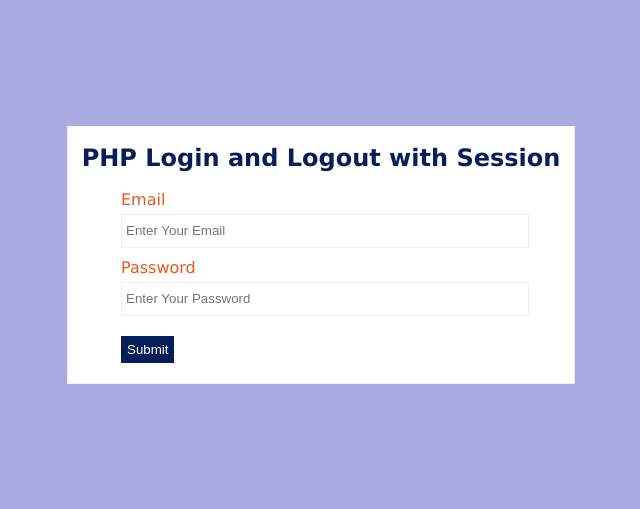
After one commit to Vishnu5051/VI_COVID-PROJECT, a PHP site: page / in a window 1280 px wide. The commit adds this page. Shown: the top 509 px of the page, without its empty margins (319-959 px from the left). Run offline with PHP 8.4, Linux system fonts and the light colour scheme.

Commit message:
Add files via upload

```diff
--- /dev/null
+++ b/config.php
@@ -0,0 +1,15 @@
+<?php
+	$host = 'localhost';
+	$DBUser = "root";
+	$DBPassword = '';
+	$db = 'demo';
+
+
+	$conn = mysqli_connect($host,$DBUser, $DBPassword, $db);
+
+	if(!$conn)
+	{
+		die(mysqli_error());
+	}
+
+?>
--- /dev/null
+++ b/index.php
@@ -0,0 +1,104 @@
+<?php
+	require('config.php');
+	session_start();
+
+
+	if(isset($_POST['submit']))
+	{
+		if((isset($_POST['email']) && $_POST['email'] !='') && (isset($_POST['password']) && $_POST['password'] !=''))
+		{
+			$email =$_POST['email'];
+			$password = $_POST['password'];
+			$email = $_POST['email'];
+
+
+			$host = 'localhost';
+	                $DBUser = "root";
+	                $DBPassword = '';
+	                $db = 'demo';
+
+
+	$conn = mysqli_connect($host,$DBUser, $DBPassword, $db);
+
+			$sql=mysqli_query($conn,"SELECT * FROM users where email='$email' and password='$password'");
+             $row  = mysqli_fetch_array($sql);
+            if(is_array($row))
+
+		    	{
+
+
+
+					$_SESSION['user_id'] = $row['id'];
+					$_SESSION['first_name'] = $row['first_name'];
+					$_SESSION['last_name'] = $row['last_name'];
+
+					//echo "<pre>";
+					//print_r($_SESSION);
+					//echo "</pre>";
+					//exit;
+
+					header('location:dashboard.php');
+					exit;
+
+				}
+				else
+				{
+					$errorMsg =  "Wrong Email Or Password";
+				}
+			}
+			else
+			{
+				$errorMsg =  "No User Found";
+			}
+		}
+
+?>
+
+<!DOCTYPE html>
+<html>
+<head>
+<title>Login Page | PHP Login and logout example with session</title>
+<link rel="stylesheet" href="style.css">
+</head>
+
+<body>
+
+	<div class="container">
+		<h1>PHP Login and Logout with Session</h1>
+		<?php
+			if(isset($errorMsg))
+			{
+				echo "<div class='error-msg'>";
+				echo $errorMsg;
+				echo "</div>";
+				unset($errorMsg);
+			}
+
+			if(isset($_GET['logout']))
+			{
+				echo "<div class='success-msg'>";
+				echo "You have successfully logout";
+				echo "</div>";
+
+			}
+
+
+
+		?>
+		<form action="<?php echo $_SERVER['PHP_SELF']?>" method="post">
+			<div class="field-container">
+				<label>Email</label>
+				<input type="email" name="email" required placeholder="Enter Your Email">
+			</div>
+			<div class="field-container">
+				<label>Password</label>
+				<input type="password" name="password" required placeholder="Enter Your Password">
+			</div>
+			<div class="field-container">
+				<button type="submit" name="submit">Submit</button>
+			</div>
+
+		</form>
+	</div>
+</body>
+</html>
--- a/style.css
+++ b/style.css
@@ -1,154 +1,92 @@
-body {
+body{
+	font-family:verdana;
+	background-color:#aaaae3;
+}
 
-    background: #ffffff;
+.container{
+	width:40%;
+	margin:10% auto;
+	border:1px solid #eeeeee;
+	background:#ffffff;
+}
 
-    display: flex;
+.container-dashboard{
+	width:90%;
+	border:1px solid #eeeeee;
+	background:#ffffff;
+	padding:10px;
+}
 
-    justify-content: center;
+.field-container{
+	margin:10px auto;
+	width:400px;
+}
 
-    align-items: center;
+h1{
+	text-align:center;
+	line-height:30px;
+	font-size:24px;
+	color:#061e5a;
+}
 
-    height: 100vh;
+label{
+	display:block;
+	padding-bottom:5px;
+	color:#F05519;
+	font-weight:500;
+}
 
-    flex-direction: column;
-
-	background-image: tulip-garden-apr11.png;
+input[type=email],input[type=password]{
+	border:1px solid #eeeeee;
+	width:100%;
+	height:30px;
+	padding-left:4px;
 
 }
 
-*{
-
-    font-family: cursive;
-
-    box-sizing: padding-box;
-
-}
-
-form {
-
-    width: 1000px;
-
-    border: 3px solid rgb(177, 142, 142);
-
-    padding: 20px;
-
-    background: rgb(85, 54, 54);
-
-	background-color: transparent;
-
-
-    filter: alpha(opacity=50);
-    opacity: 0.6;
-
-    border-radius: 20px;
-
-	background-image: url("tulip-garden-apr11.png");
-}
-
-h2 {
-
-    text-align: center;
-
-    margin-bottom: 40px;
-
-}
-
-input {
-
-    display: block;
-
-    border: 2px solid #ccc;
-
-    width: 95%;
-
-    padding: 10px;
-
-    margin: 10px auto;
-
-    border-radius: 5px;
-
-}
-
-label {
-
-    color: #888;
-
-    font-size: 18px;
-
-    padding: 10px;
-
-}
-
-button {
-
-    float: right;
-
-    background: rgb(35, 174, 202);
-
-    padding: 10px 15px;
-
-    color: #fff;
-
-    border-radius: 5px;
-
-    margin-right: 10px;
-
-    border: none;
-
+button{
+	background:#061e5a;
+	border:1px solid #061e5a;
+	color:#ffffff;
+	margin:10px 0px;
+	padding:5px;
 }
 
 button:hover{
-
-    opacity: .10;
-
+	background:#F05519;
+	border:1px solid #F05519;
 }
 
-.error {
 
-   background: #F2DEDE;
-
-   color: #0c0101;
-
-   padding: 10px;
-
-   width: 95%;
-
-   border-radius: 5px;
-
-   margin: 20px auto;
-
+.error-msg{
+	border:1px solid #ee0000;
+	background:#ee0000;
+	color:#ffffff;
+	padding:2px;
+	font-size:13px;
 }
 
-h1 {
-
-    text-align: center;
-
-    color: rgb(134, 3, 3);
-
+.success-msg{
+	border:1px solid #0ebc6f;
+	background:#0ebc6f;
+	color:#ffffff;
+	font-size:13px;
+	padding:2px;
 }
 
-a {
 
-    float: right;
-
-    background: rgb(183, 225, 233);
-
-    padding: 10px 15px;
-
-    color: #fff;
-
-    border-radius: 10px;
-
-    margin-right: 10px;
-
-    border: none;
-
-    text-decoration: none;
-
+.user-name{
+	color:#ee0000;
 }
 
-a:hover{
-
-    opacity: .7;
-
+.logout-link{
+	margin-top:10px;
+	display:block;
+	background:#061e5a;
+	border:1px solid #061e5a;
+	color:#ffffff;
+	width:48px;
+	padding:5px;
+	text-decoration:none;
+	font-size:13px;
 }
```
Also changed, not shown: dashboard.php (added, +28 -0 lines), logout.php (added, +9 -0 lines), user.sql (added, +38 -0 lines).
